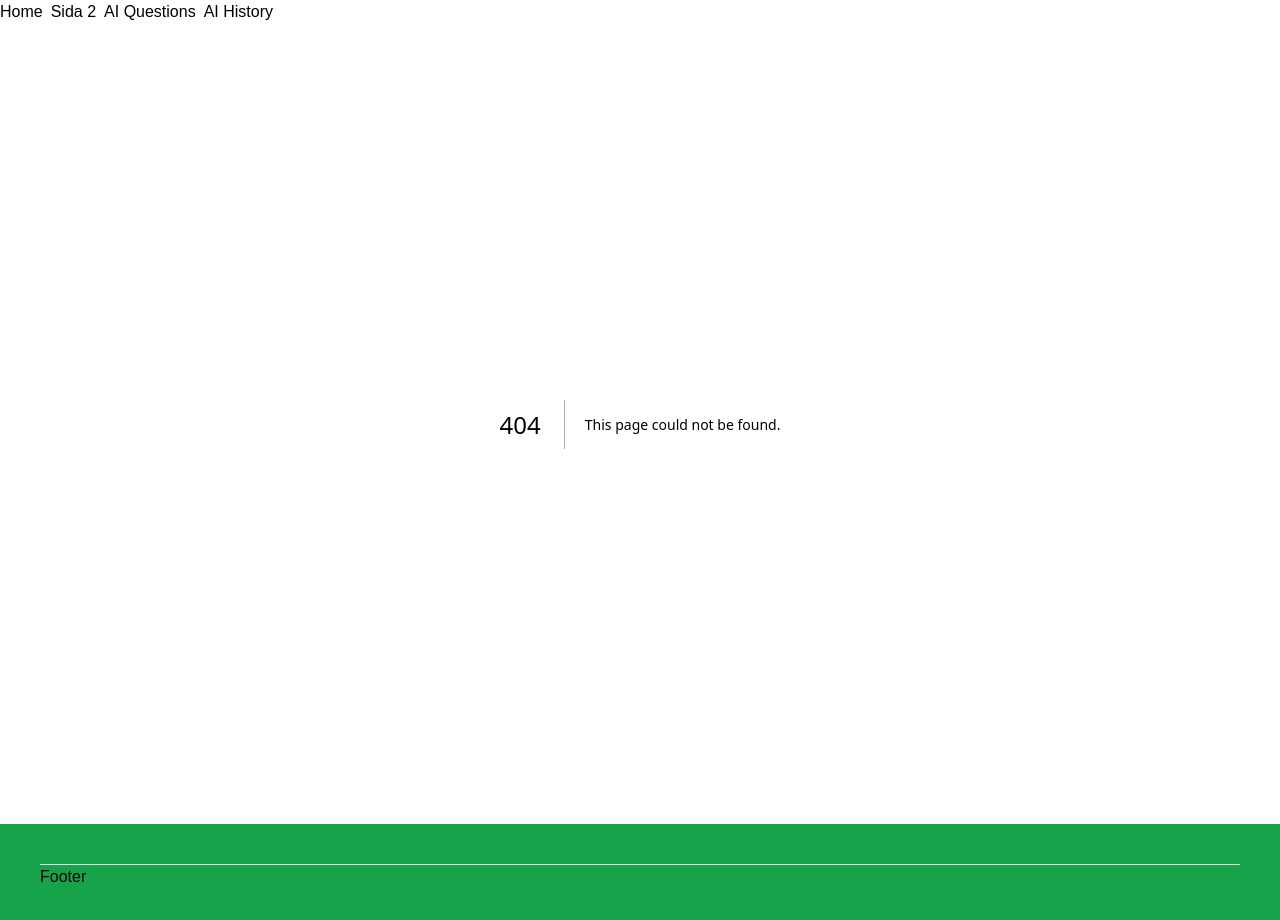
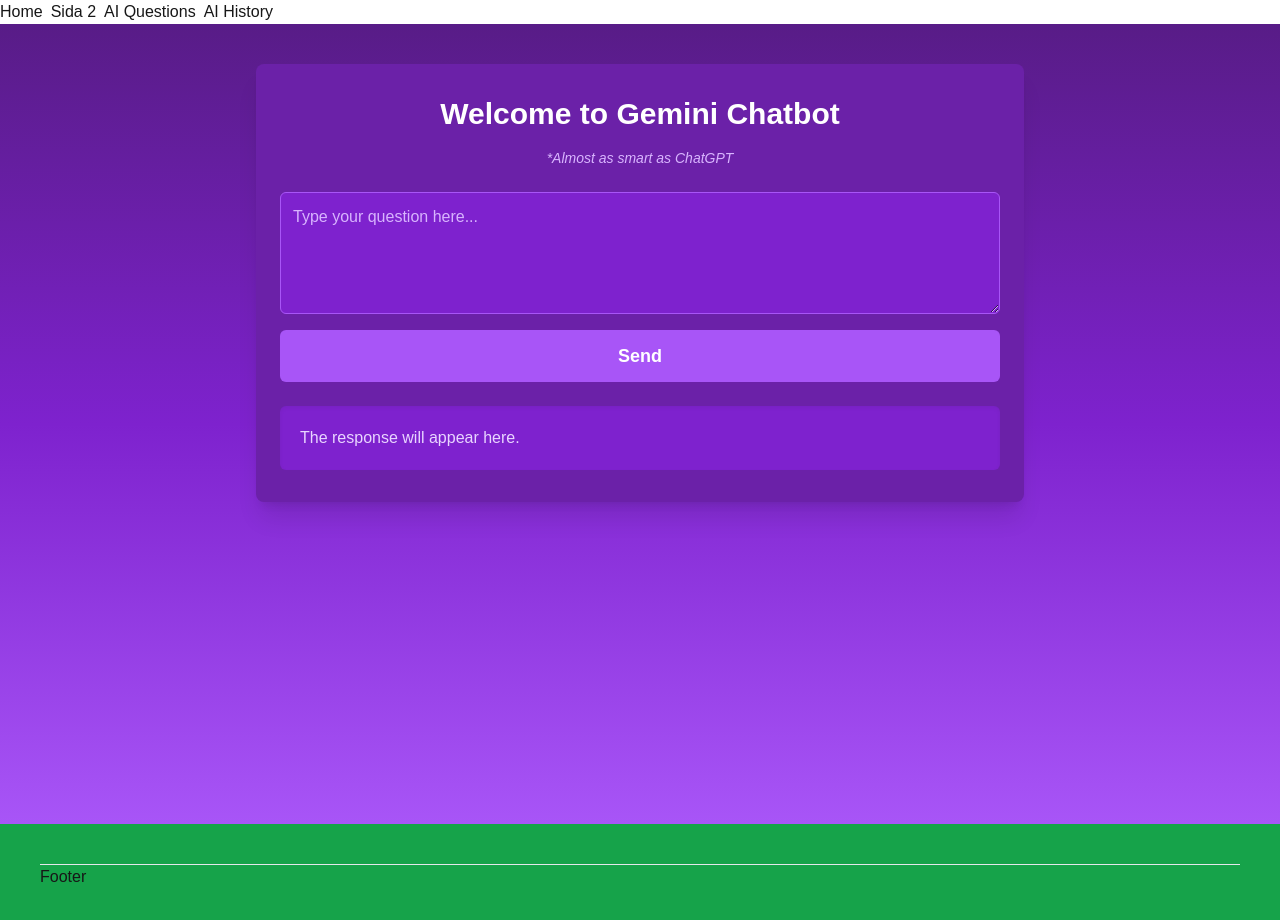
Before and after one commit to NoelPerland/gemini_project, a Next.js app: page /Noel in a window 1280 px wide. Before the commit this address had no page. Shown: the top 920 px of the page. Built offline with nearby package versions, Linux system fonts and the light colour scheme; no server answers.

Commit message:
added a chatbot at /Noel.js moved it under pages and styled it purple asf. Added a href Link to it at Index and did the same thing to Hampus recipie. Promoted it fittingly in the paragraph too.

```diff
--- a/components/Noel.js
+++ /dev/null
@@ -1,7 +0,0 @@
-import react from "react";
-
-function test() {
-  return <h1>Hello World</h1>;
-}
-
-export default test;
--- /dev/null
+++ b/pages/Noel.js
@@ -0,0 +1,62 @@
+import { useState } from "react";
+import { model } from "@/util/ai";
+
+export default function Noel() {
+  const [prompt, setPrompt] = useState("");
+  const [answer, setAnswer] = useState("");
+  const [loading, setLoading] = useState(false);
+
+  async function sendPrompt() {
+    if (!prompt.trim()) return; // Prevent empty prompts
+    setLoading(true);
+    setAnswer("");
+
+    try {
+      const result = await model.generateContent(prompt);
+      setAnswer(result.response.text()); // Update with AI response
+    } catch (error) {
+      console.error("Error generating response:", error);
+      setAnswer("Oops! Something went wrong. Please try again.");
+    } finally {
+      setLoading(false);
+    }
+  }
+
+  return (
+    <div className="min-h-screen bg-gradient-to-b from-purple-900 via-purple-700 to-purple-500 text-white flex flex-col items-center py-10">
+      <div className="max-w-3xl w-full bg-purple-800 rounded-lg shadow-xl py-8 px-6">
+        <h1 className="text-3xl font-bold mb-4 text-center text-white">
+          Welcome to Gemini Chatbot
+        </h1>
+        <p className="text-sm italic text-purple-300 mb-6 text-center">
+          *Almost as smart as ChatGPT
+        </p>
+        <div className="flex flex-col gap-4">
+          <textarea
+            className="w-full p-3 border border-purple-500 rounded-md bg-purple-700 text-white placeholder-purple-300 focus:outline-none focus:ring-2 focus:ring-purple-400"
+            rows="4"
+            placeholder="Type your question here..."
+            value={prompt}
+            onChange={(e) => setPrompt(e.target.value)}
+          ></textarea>
+          <button
+            className={`w-full py-3 rounded-md text-lg font-semibold transition-colors ${
+              loading
+                ? "bg-purple-600 cursor-not-allowed"
+                : "bg-purple-500 hover:bg-purple-400"
+            }`}
+            onClick={sendPrompt}
+            disabled={loading}
+          >
+            {loading ? "Generating..." : "Send"}
+          </button>
+        </div>
+        <div className="mt-6 bg-purple-700 p-5 rounded-md shadow-inner">
+          <p className="whitespace-pre-wrap text-purple-200">
+            {answer || "The response will appear here."}
+          </p>
+        </div>
+      </div>
+    </div>
+  );
+}
--- a/pages/index.js
+++ b/pages/index.js
@@ -16,17 +16,34 @@
         <div className="container mx-auto px-6 text-center text-slate-700">
           <h2 className="text-3xl font-bold mb-8">Our Features</h2>
           <div className="grid md:grid-cols-3 gap-8">
-            <div className="bg-white p-6 shadow rounded-lg">
-              <h3 className="text-xl font-bold mb-2 text-slate-700">
-                Chatbott
-              </h3>
-              <p className="text-gray-600">Brief description of Feature One.</p>
+            <div>
+              <a
+                href="/Noel"
+                className="bg-purple-400  hover:bg-purple-500 p-6 shadow rounded-lg block text-center"
+              >
+                <h3 className="text-xl font-bold mb-2 text-slate-700">
+                  Chatbot
+                </h3>
+                <p className="text-gray-600">
+                  Unlock the power of Google Gemini! A chatbot that understands
+                  and responds like never before, ready to assist with any
+                  query.
+                </p>
+              </a>
             </div>
-            <div className="bg-white p-6 shadow rounded-lg">
-              <h3 className="text-xl font-bold mb-2 text-slate-700">
-                Receptsida
-              </h3>
-              <p className="text-gray-600">Brief description of Feature Two.</p>
+            <div>
+              <a
+                href="/Hampus"
+                className="bg-purple-400  hover:bg-purple-500 p-6 shadow rounded-lg block text-center"
+              >
+                <h3 className="text-xl font-bold mb-2 text-slate-700">
+                  Recept Ideas
+                </h3>
+                <p className="text-gray-600">
+                  Discover AI-powered recipes tailored to your taste! Unlock
+                  endless culinary inspiration with just a click
+                </p>
+              </a>
             </div>
             <div className="bg-white p-6 shadow rounded-lg">
               <h3 className="text-xl font-bold mb-2 text-slate-700">
--- a/util/ai.js
+++ b/util/ai.js
@@ -1,4 +1,10 @@
 import { GoogleGenerativeAI } from "@google/generative-ai";
+
 const apiKey = process.env.NEXT_PUBLIC_API_KEY;
+if (!apiKey) {
+  throw new Error("Missing API Key for Google Generative AI.");
+}
+
 const genAI = new GoogleGenerativeAI(apiKey);
+
 export const model = genAI.getGenerativeModel({ model: "gemini-1.5-flash" });
```
